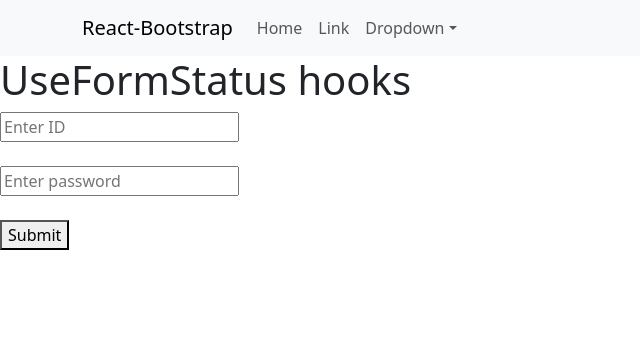
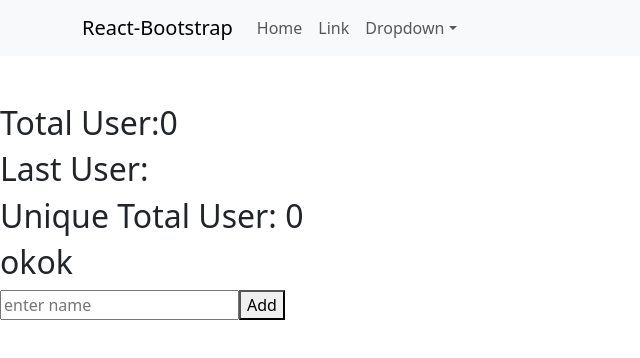
Before and after one commit to sugathub/react-learning, a React (Vite) app: page / in a window 1280 px wide. Shown: the top 358 px of the page, without its empty margins (0-640 px from the left). Built offline with nearby package versions, Linux system fonts and the light colour scheme.

Commit message:
use of drive State

```diff
--- a/src/App.jsx
+++ b/src/App.jsx
@@ -1,51 +1,50 @@
-
 // import './App.css'
 
-import Navebar from "./Navebar"
-import {useFormStatus} from "react-dom"
+import { useRef, useState } from "react";
+import Navebar from "./Navebar";
 
 function App() {
 
-  const handleSubmit = async () => {
-   await new Promise(res => setTimeout(res, 2000));
-    console.log("submit");
-  }
+  const ok = useRef();
 
+  const [users, setUsers] = useState([]);
+  const [user, setUser] = useState('');
 
-  function CustomeForm() {
-const {pending} = useFormStatus();
+  let total = users.length;
+  let lastUser =users[users.length-1];
+  let unik =[...new Set(users)].length;
 
+  const add = () => {
+    setUsers([...users, user]);
 
-    return (
-      <div >
-        <input disabled={pending} type="text" placeholder="Enter ID" />
-        <br />
-        <br />
-        <input disabled={pending} type="passWord" placeholder="Enter password" />
-        <br />
-        <br />
-        <button disabled={pending} >{pending?"submiting....":"Submit"}</button>
-
-      </div>
-    )
-  }
-
-
+  };
   return (
     <>
-
-
       <Navebar />
 
-      <h1>UseFormStatus hooks </h1>
-      <form action={handleSubmit}>
-        <CustomeForm />
+      <br />
+      <br />
+      <h2>Total User:{total} </h2>
+      <h2>Last User: {lastUser} </h2>
+      <h2>Unique Total User: {unik} </h2>
 
-      </form>
+      <h2>okok</h2>
 
+      <input ref={ok}
+        type="text"
+        placeholder="enter name"
+        onChange={(event) => {
 
+          setUser(event.target.value);
+        }}
+      />
+      <button  onClick={add}>Add</button>
+
+      {users.map((item, index) => (
+        <h4 key={index}>{item}</h4>
+      ))}
     </>
-  )
+  );
 }
 
-export default App
+export default App;
```
